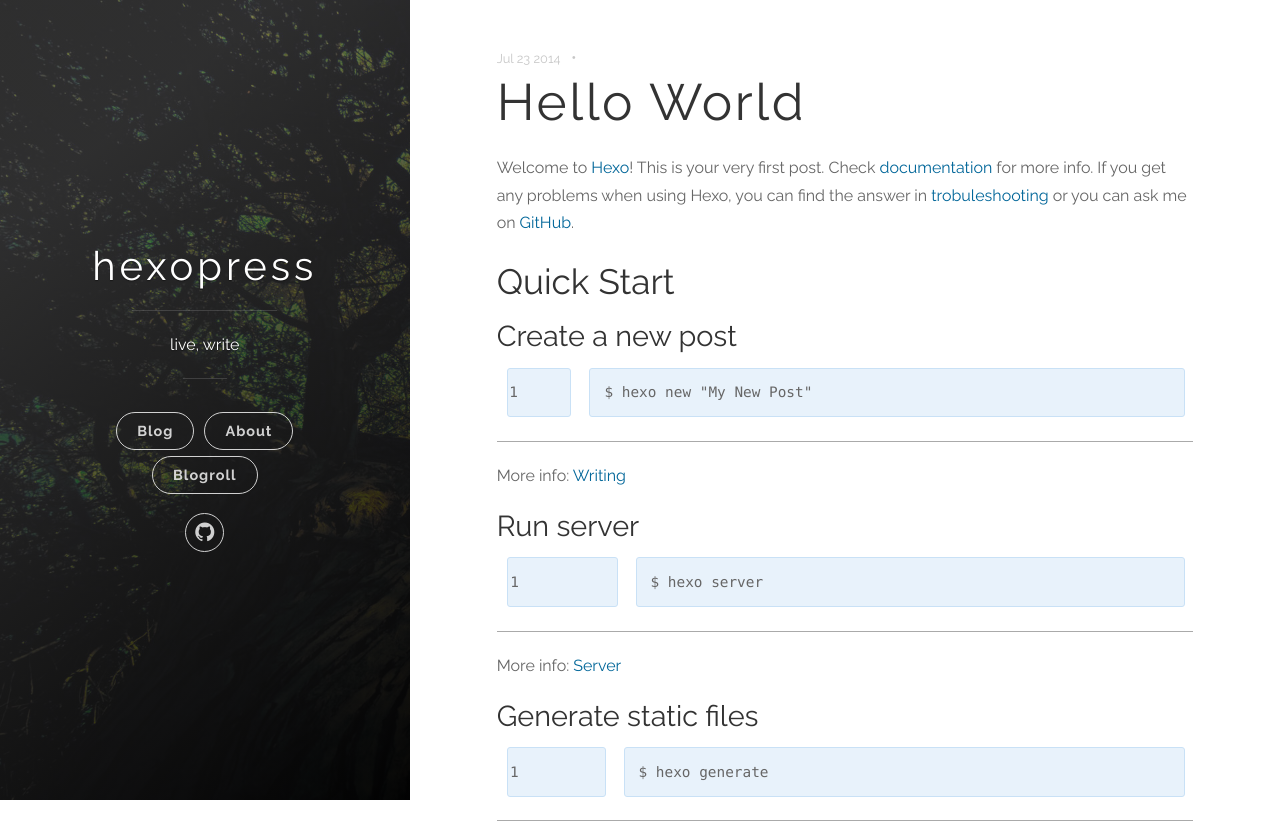
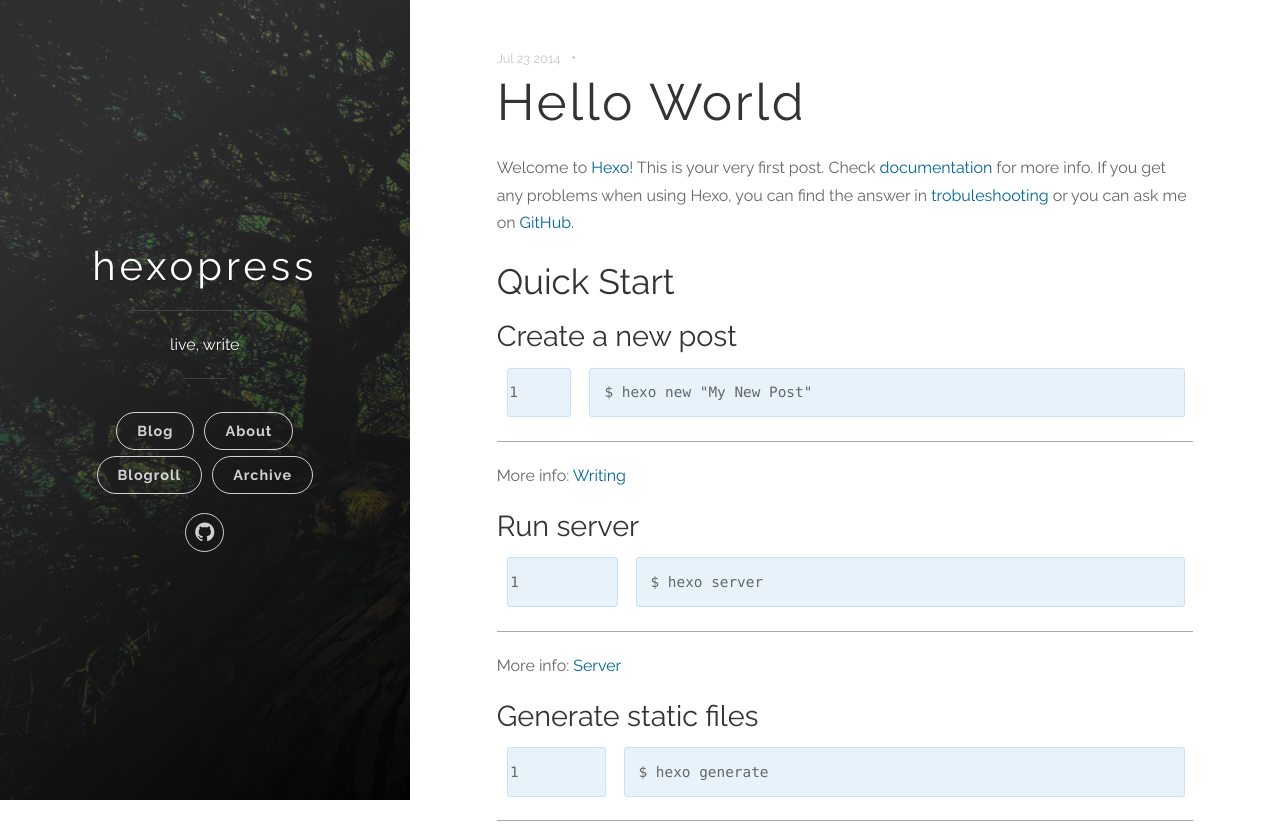
Before and after one commit to sskyy/hexopress.org, a plain HTML site: page 2014/07/23/hello-world/index.html in a window 1280 px wide. Shown: the top 824 px of the page. Drawn offline with nearby package versions, Linux system fonts and the light colour scheme; some packages are replaced by stand-ins of ours.

Commit message:
Site updated: 2014-07-23 11:53:09

```diff
--- a/2014/07/23/hello-world/index.html
+++ b/2014/07/23/hello-world/index.html
@@ -85,6 +85,9 @@
 
 
                 <li class="navigation__item"><a href="/blogroll" title="" class="">Blogroll</a></li>
+
+
+                <li class="navigation__item"><a href="/archive" title="" class="">Archive</a></li>
 
 
             </ul>
```
Also changed, not shown: 2014/07/23/test-post-1/index.html (+3 -0 lines), archives/2014/07/index.html (+3 -0 lines), archives/2014/index.html (+3 -0 lines), archives/index.html (+3 -0 lines), index.html (+3 -0 lines).
